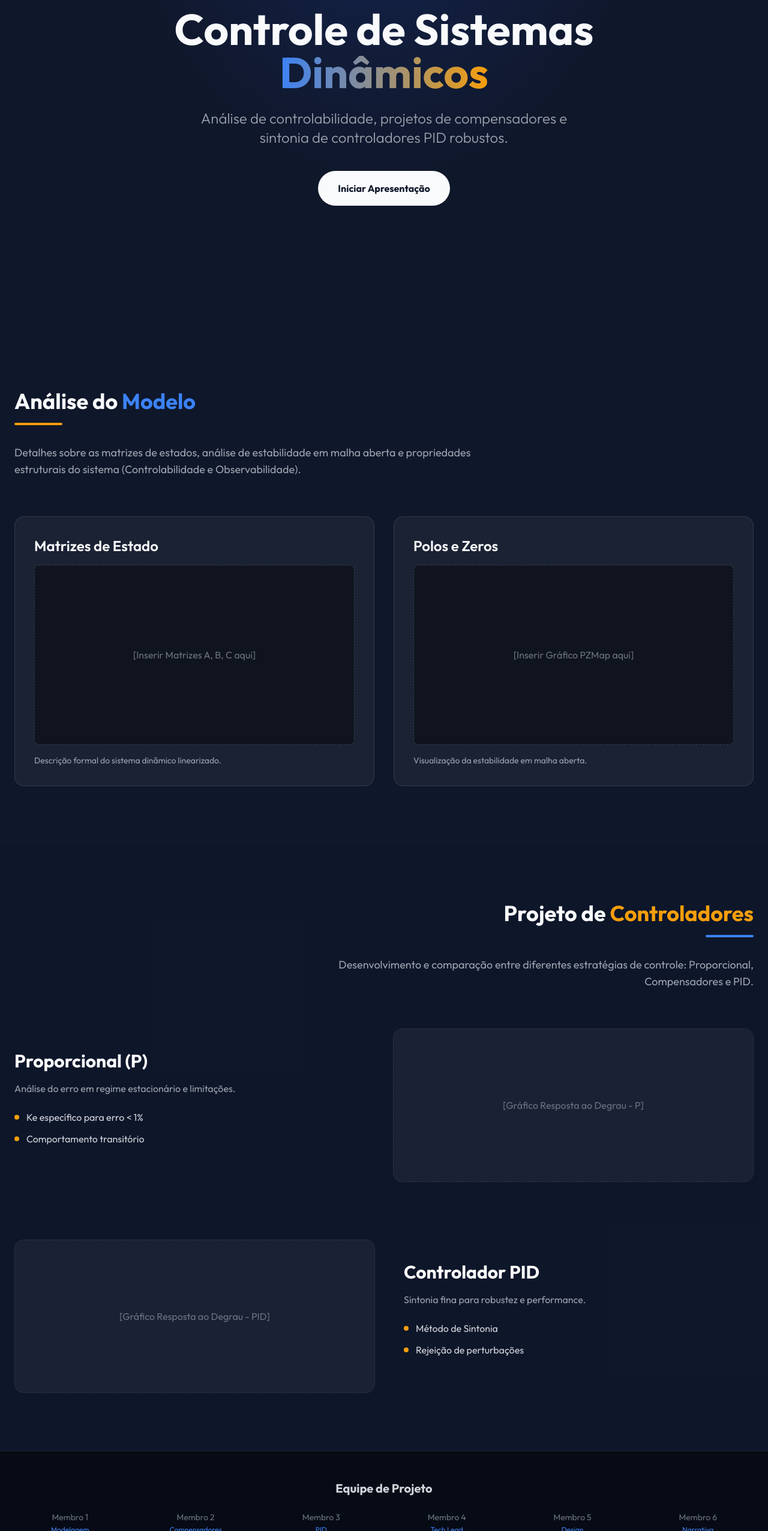
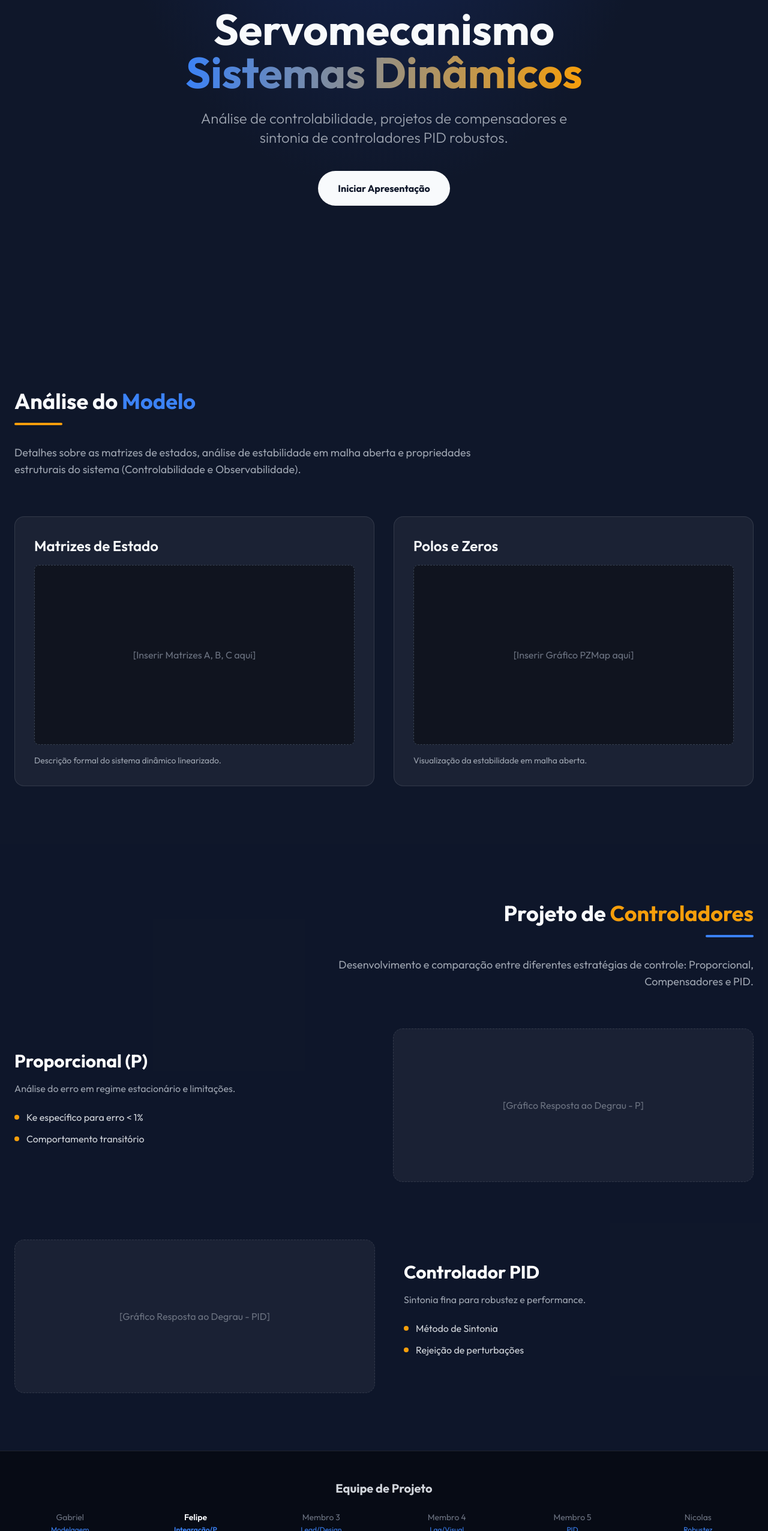
Before and after one commit to felrickson/ES256-final, a plain HTML site: page index.html in a window 1280 px wide. Shown: the part 247-2800 px from the top of the page at 60% size. Drawn offline with nearby package versions, Linux system fonts and the light colour scheme.

Commit message:
Update presentation with Group 4 members and course name

```diff
--- a/index.html
+++ b/index.html
@@ -1,9 +1,10 @@
 <!DOCTYPE html>
 <html lang="pt-BR">
+
 <head>
     <meta charset="UTF-8">
     <meta name="viewport" content="width=device-width, initial-scale=1.0">
-    <title>Projeto Final ES256 - Controle de Sistemas</title>
+    <title>Projeto Final ES256 - Servomecanismo</title>
 
     <!-- Fonts -->
     <link rel="preconnect" href="https://fonts.googleapis.com">
@@ -35,12 +36,14 @@
     <!-- Custom CSS -->
     <link rel="stylesheet" href="css/style.css">
 </head>
+
 <body class="bg-brand-dark text-brand-light font-sans antialiased selection:bg-brand-accent selection:text-brand-dark">
 
     <!-- Navigation -->
     <nav class="fixed top-0 w-full z-50 bg-brand-dark/80 backdrop-blur-md border-b border-white/10">
         <div class="container mx-auto px-6 py-4 flex justify-between items-center">
-            <span class="text-xl font-bold tracking-tight text-brand-light">Grupo <span class="text-brand-primary">ES256</span></span>
+            <span class="text-xl font-bold tracking-tight text-brand-light">Grupo <span
+                    class="text-brand-primary">4</span></span>
             <div class="hidden md:flex space-x-8 text-sm font-medium text-gray-400">
                 <a href="#intro" class="hover:text-brand-primary transition-colors">Introdução</a>
                 <a href="#model" class="hover:text-brand-primary transition-colors">Modelagem</a>
@@ -54,20 +57,25 @@
     <!-- Hero Section -->
     <section id="intro" class="min-h-screen flex items-center justify-center relative overflow-hidden">
         <!-- Background Elements -->
-        <div class="absolute top-0 left-0 w-full h-full bg-[radial-gradient(ellipse_at_top,_var(--tw-gradient-stops))] from-blue-900/40 via-brand-dark to-brand-dark -z-10"></div>
+        <div
+            class="absolute top-0 left-0 w-full h-full bg-[radial-gradient(ellipse_at_top,_var(--tw-gradient-stops))] from-blue-900/40 via-brand-dark to-brand-dark -z-10">
+        </div>
 
         <div class="container mx-auto px-6 text-center z-10">
-            <div class="inline-block mb-4 px-4 py-1.5 rounded-full border border-brand-primary/30 bg-brand-primary/10 text-brand-primary text-sm font-semibold tracking-wide uppercase">
+            <div
+                class="inline-block mb-4 px-4 py-1.5 rounded-full border border-brand-primary/30 bg-brand-primary/10 text-brand-primary text-sm font-semibold tracking-wide uppercase">
                 Projeto Final ES256
             </div>
             <h1 class="text-5xl md:text-7xl font-bold mb-6 leading-tight">
-                Controle de Sistemas <br>
-                <span class="text-transparent bg-clip-text bg-gradient-to-r from-brand-primary to-brand-accent">Dinâmicos</span>
+                Servomecanismo <br>
+                <span class="text-transparent bg-clip-text bg-gradient-to-r from-brand-primary to-brand-accent">Sistemas
+                    Dinâmicos</span>
             </h1>
             <p class="text-xl md:text-2xl text-gray-400 max-w-2xl mx-auto mb-10 font-light">
                 Análise de controlabilidade, projetos de compensadores e sintonia de controladores PID robustos.
             </p>
-            <a href="#model" class="inline-flex items-center justify-center px-8 py-4 text-base font-bold text-brand-dark transition-all duration-200 bg-brand-light border border-transparent rounded-full hover:bg-brand-primary hover:text-white focus:outline-none focus:ring-2 focus:ring-offset-2 focus:ring-brand-primary">
+            <a href="#model"
+                class="inline-flex items-center justify-center px-8 py-4 text-base font-bold text-brand-dark transition-all duration-200 bg-brand-light border border-transparent rounded-full hover:bg-brand-primary hover:text-white focus:outline-none focus:ring-2 focus:ring-offset-2 focus:ring-brand-primary">
                 Iniciar Apresentação
             </a>
         </div>
@@ -80,25 +88,32 @@
                 <h2 class="text-4xl font-bold mb-4">Análise do <span class="text-brand-primary">Modelo</span></h2>
                 <div class="w-20 h-1 bg-brand-accent rounded mb-8"></div>
                 <p class="text-gray-400 text-lg max-w-3xl">
-                    Detalhes sobre as matrizes de estados, análise de estabilidade em malha aberta e propriedades estruturais do sistema (Controlabilidade e Observabilidade).
+                    Detalhes sobre as matrizes de estados, análise de estabilidade em malha aberta e propriedades
+                    estruturais do sistema (Controlabilidade e Observabilidade).
                 </p>
             </div>
 
             <!-- Content Grid Placeholder -->
             <div class="grid grid-cols-1 md:grid-cols-2 gap-8">
                 <!-- Card 1 -->
-                <div class="bg-white/5 border border-white/10 rounded-2xl p-8 hover:border-brand-primary/50 transition-colors group">
-                    <h3 class="text-2xl font-semibold mb-4 group-hover:text-brand-primary transition-colors">Matrizes de Estado</h3>
-                    <div class="aspect-video bg-black/40 rounded-lg flex items-center justify-center border border-dashed border-gray-700 text-gray-500 mb-4">
+                <div
+                    class="bg-white/5 border border-white/10 rounded-2xl p-8 hover:border-brand-primary/50 transition-colors group">
+                    <h3 class="text-2xl font-semibold mb-4 group-hover:text-brand-primary transition-colors">Matrizes de
+                        Estado</h3>
+                    <div
+                        class="aspect-video bg-black/40 rounded-lg flex items-center justify-center border border-dashed border-gray-700 text-gray-500 mb-4">
                         [Inserir Matrizes A, B, C aqui]
                     </div>
                     <p class="text-gray-400 text-sm">Descrição formal do sistema dinâmico linearizado.</p>
                 </div>
 
                 <!-- Card 2 -->
-                <div class="bg-white/5 border border-white/10 rounded-2xl p-8 hover:border-brand-primary/50 transition-colors group">
-                    <h3 class="text-2xl font-semibold mb-4 group-hover:text-brand-primary transition-colors">Polos e Zeros</h3>
-                    <div class="aspect-video bg-black/40 rounded-lg flex items-center justify-center border border-dashed border-gray-700 text-gray-500 mb-4">
+                <div
+                    class="bg-white/5 border border-white/10 rounded-2xl p-8 hover:border-brand-primary/50 transition-colors group">
+                    <h3 class="text-2xl font-semibold mb-4 group-hover:text-brand-primary transition-colors">Polos e
+                        Zeros</h3>
+                    <div
+                        class="aspect-video bg-black/40 rounded-lg flex items-center justify-center border border-dashed border-gray-700 text-gray-500 mb-4">
                         [Inserir Gráfico PZMap aqui]
                     </div>
                     <p class="text-gray-400 text-sm">Visualização da estabilidade em malha aberta.</p>
@@ -114,22 +129,28 @@
                 <h2 class="text-4xl font-bold mb-4">Projeto de <span class="text-brand-accent">Controladores</span></h2>
                 <div class="w-20 h-1 bg-brand-primary rounded mb-8 ml-auto"></div>
                 <p class="text-gray-400 text-lg max-w-3xl ml-auto">
-                    Desenvolvimento e comparação entre diferentes estratégias de controle: Proporcional, Compensadores e PID.
+                    Desenvolvimento e comparação entre diferentes estratégias de controle: Proporcional, Compensadores e
+                    PID.
                 </p>
             </div>
 
-             <div class="space-y-24">
+            <div class="space-y-24">
                 <!-- P Controller -->
                 <div class="flex flex-col md:flex-row gap-12 items-center">
                     <div class="flex-1">
                         <h3 class="text-3xl font-bold mb-4 text-white">Proporcional (P)</h3>
                         <p class="text-gray-400 mb-6">Análise do erro em regime estacionário e limitações.</p>
                         <ul class="space-y-3 text-gray-300 mb-6">
-                            <li class="flex items-center"><span class="w-2 h-2 bg-brand-accent rounded-full mr-3"></span>Ke específico para erro < 1%</li>
-                            <li class="flex items-center"><span class="w-2 h-2 bg-brand-accent rounded-full mr-3"></span>Comportamento transitório</li>
+                            <li class="flex items-center"><span
+                                    class="w-2 h-2 bg-brand-accent rounded-full mr-3"></span>Ke específico para erro <
+                                    1%</li>
+                            <li class="flex items-center"><span
+                                    class="w-2 h-2 bg-brand-accent rounded-full mr-3"></span>Comportamento transitório
+                            </li>
                         </ul>
                     </div>
-                    <div class="flex-1 w-full bg-white/5 rounded-2xl p-2 border border-white/10 h-64 flex items-center justify-center text-gray-500 border-dashed">
+                    <div
+                        class="flex-1 w-full bg-white/5 rounded-2xl p-2 border border-white/10 h-64 flex items-center justify-center text-gray-500 border-dashed">
                         [Gráfico Resposta ao Degrau - P]
                     </div>
                 </div>
@@ -140,15 +161,19 @@
                         <h3 class="text-3xl font-bold mb-4 text-white">Controlador PID</h3>
                         <p class="text-gray-400 mb-6">Sintonia fina para robustez e performance.</p>
                         <ul class="space-y-3 text-gray-300 mb-6">
-                            <li class="flex items-center"><span class="w-2 h-2 bg-brand-accent rounded-full mr-3"></span>Método de Sintonia</li>
-                            <li class="flex items-center"><span class="w-2 h-2 bg-brand-accent rounded-full mr-3"></span>Rejeição de perturbações</li>
+                            <li class="flex items-center"><span
+                                    class="w-2 h-2 bg-brand-accent rounded-full mr-3"></span>Método de Sintonia</li>
+                            <li class="flex items-center"><span
+                                    class="w-2 h-2 bg-brand-accent rounded-full mr-3"></span>Rejeição de perturbações
+                            </li>
                         </ul>
                     </div>
-                    <div class="flex-1 w-full bg-white/5 rounded-2xl p-2 border border-white/10 h-64 flex items-center justify-center text-gray-500 border-dashed">
-                         [Gráfico Resposta ao Degrau - PID]
+                    <div
+                        class="flex-1 w-full bg-white/5 rounded-2xl p-2 border border-white/10 h-64 flex items-center justify-center text-gray-500 border-dashed">
+                        [Gráfico Resposta ao Degrau - PID]
                     </div>
                 </div>
-             </div>
+            </div>
         </div>
     </section>
 
@@ -158,12 +183,17 @@
             <h4 class="text-xl font-bold mb-6 text-gray-300">Equipe de Projeto</h4>
             <div class="grid grid-cols-2 md:grid-cols-3 lg:grid-cols-6 gap-6">
                 <!-- Member placeholders -->
-                <div class="text-sm text-gray-500">Membro 1<br><span class="text-xs text-brand-primary">Modelagem</span></div>
-                <div class="text-sm text-gray-500">Membro 2<br><span class="text-xs text-brand-primary">Compensadores</span></div>
-                <div class="text-sm text-gray-500">Membro 3<br><span class="text-xs text-brand-primary">PID</span></div>
-                <div class="text-sm text-gray-500">Membro 4<br><span class="text-xs text-brand-primary">Tech Lead</span></div>
-                <div class="text-sm text-gray-500">Membro 5<br><span class="text-xs text-brand-primary">Design</span></div>
-                <div class="text-sm text-gray-500">Membro 6<br><span class="text-xs text-brand-primary">Narrativa</span></div>
+                <div class="text-sm text-gray-500">Gabriel<br><span class="text-xs text-brand-primary">Modelagem</span>
+                </div>
+                <div class="text-sm text-brand-light font-semibold">Felipe<br><span
+                        class="text-xs text-brand-primary">Integração/P</span></div>
+                <div class="text-sm text-gray-500">Membro 3<br><span
+                        class="text-xs text-brand-primary">Lead/Design</span></div>
+                <div class="text-sm text-gray-500">Membro 4<br><span
+                        class="text-xs text-brand-primary">Lag/Visual</span></div>
+                <div class="text-sm text-gray-500">Membro 5<br><span class="text-xs text-brand-primary">PID</span></div>
+                <div class="text-sm text-gray-500">Nicolas<br><span class="text-xs text-brand-primary">Robustez</span>
+                </div>
             </div>
             <p class="mt-12 text-xs text-gray-600">ES256 - 2024.2</p>
         </div>
@@ -171,4 +201,5 @@
 
     <script src="js/main.js"></script>
 </body>
+
 </html>
```
